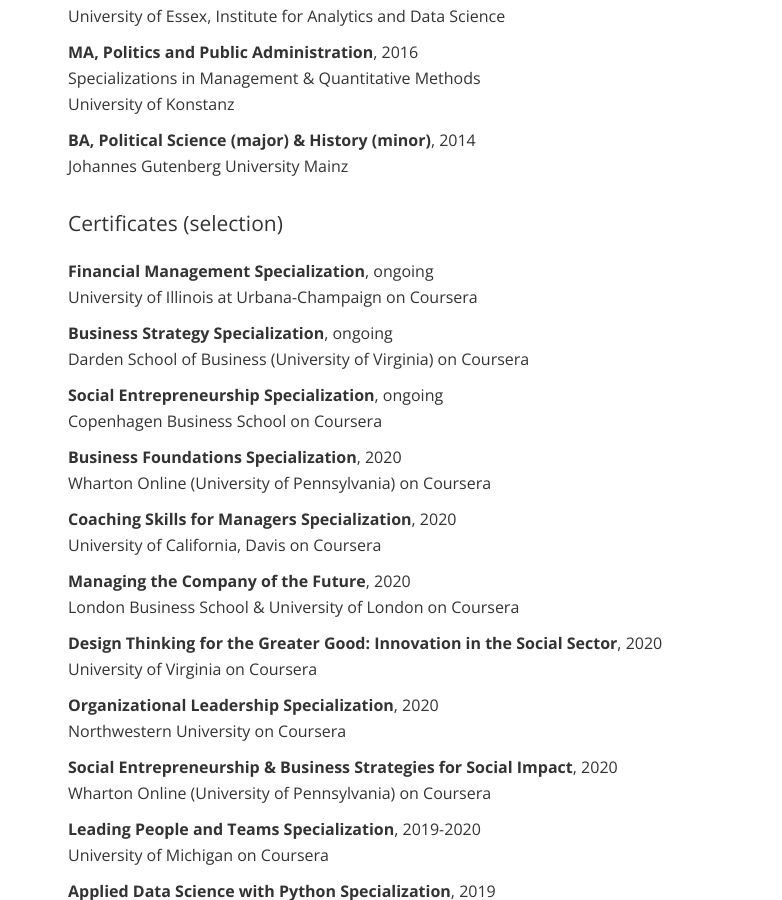
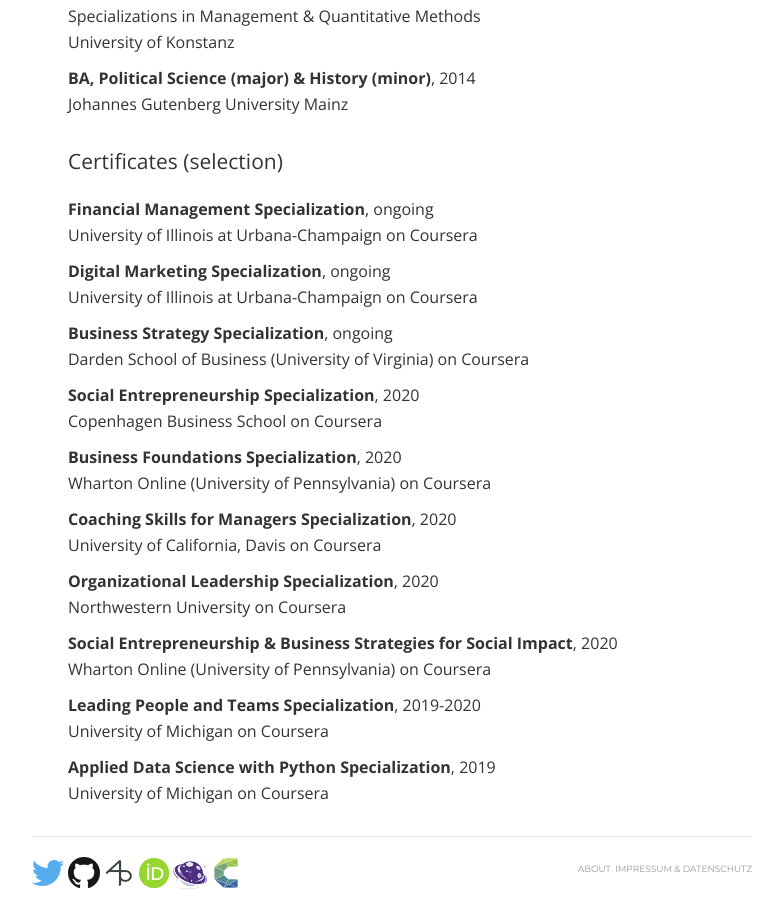
Before and after one commit to lhehnke/lhehnke.github.io, a Jekyll site: the page built from cv/index.html, in a window 1280 px wide and 900 px high, scrolled down 1869 px. Shown: the whole window, without its empty margins (248-1030 px from the left). Built offline with Jekyll 4.4.1, drawn with Linux system fonts in a browser that asks for light colours; nearby versions of some CDN libraries; some of the changed text lies outside the part shown.

Commit message:
Update CV

```diff
--- a/cv/index.html
+++ b/cv/index.html
@@ -38,8 +38,8 @@
     <p><strong> Project leader</strong>, 2019-2020<br>
 				CorrelAid e.V. x Datenguide, datenguideR package (FOSS)</p>
 
-    <p><strong> Data scientist</strong>, 2019-2020<br>
-				Liberate Science GmbH </p>
+<!--    <p><strong> Data scientist</strong>, 2019-2020<br>
+				Liberate Science GmbH </p> -->
 
     <p><strong> Project leader</strong>, 2019<br>
 				CorrelAid e.V., #MeTwo Twitter analysis </p>
@@ -102,10 +102,13 @@
     <p><strong>Financial Management Specialization</strong>, ongoing<br>
 				University of Illinois at Urbana-Champaign on Coursera</p>
 
+    <p><strong>Digital Marketing Specialization</strong>, ongoing<br>
+				University of Illinois at Urbana-Champaign on Coursera</p>
+
     <p><strong>Business Strategy Specialization</strong>, ongoing<br>
 				Darden School of Business (University of Virginia) on Coursera</p>
 
-    <p><strong>Social Entrepreneurship Specialization</strong>, ongoing<br>
+    <p><strong>Social Entrepreneurship Specialization</strong>, 2020<br>
 				Copenhagen Business School on Coursera</p>
 
     <p><strong>Business Foundations Specialization</strong>, 2020<br>
@@ -114,14 +117,11 @@
     <p><strong>Coaching Skills for Managers Specialization</strong>, 2020<br>
 				University of California, Davis on Coursera</p>
 
-    <p><strong>Managing the Company of the Future</strong>, 2020<br>
-				London Business School & University of London on Coursera</p>
+<!--    <p><strong>Managing the Company of the Future</strong>, 2020<br>
+				London Business School & University of London on Coursera</p> -->
 
-    <p><strong>Design Thinking for the Greater Good: Innovation in the Social Sector</strong>, 2020<br>
-				University of Virginia on Coursera</p>
-
- <!--   <p><strong>Management Skills for International Business & International Business Environment</strong>, 2020<br>
-				University of London on Coursera</p> -->
+<!--    <p><strong>Design Thinking for the Greater Good: Innovation in the Social Sector</strong>, 2020<br>
+				University of Virginia on Coursera</p> -->
 
     <p><strong>Organizational Leadership Specialization</strong>, 2020<br>
 				Northwestern University on Coursera</p>
@@ -139,9 +139,4 @@
 				University of Michigan on Coursera</p>
 
 
-<!--    <p class="lead">Professional interests</p>
-
-    <p>Natural language processing; (social) network analysis; spatial analyses; web scraping; open science; ethics and leadership</p> -->
-
-
 </div>
```
